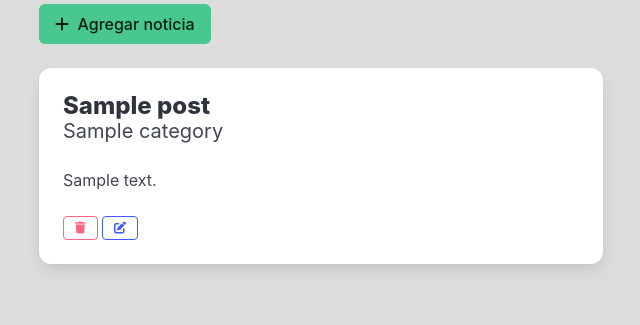
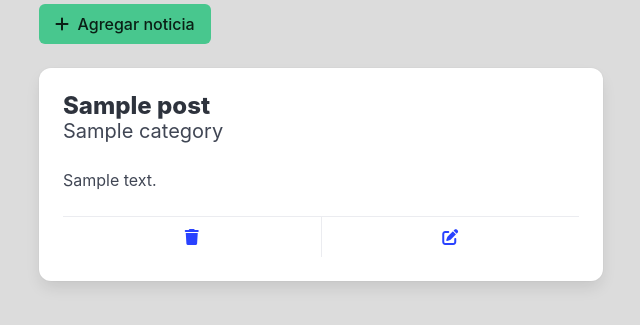
Before and after one commit to RENE-BARCENA-ANGELES/CN2_CRUD_MAINCRA, a Flask app: page / in a window 1280 px wide. Shown: the part 124-449 px from the top of the page, without its empty margins (319-959 px from the left). Run offline with Flask 3, Linux system fonts and the light colour scheme; tables that the repository leaves empty hold one stand-in row (values such as "Sample post"); some libraries are stand-ins or nearby versions.

Commit message:
card_buttons

```diff
--- a/templates/index.html
+++ b/templates/index.html
@@ -16,11 +16,11 @@
                 </div>
                 <div class="content">
                     {{ post.content }}
-                    </div>
-
-                    <a href="{{ url_for('delete_post', id = post.id )}}" class="button is-small is-danger is-outlined"><i class="fa-solid fa-trash"></i></a>
-                    <a href="{{ url_for('update_post', id = post.id )}}" class="button is-small is-link is-outlined"><i class="fa-solid fa-pen-to-square"></i></a>
-
+                </div>
+                <footer class="card-footer">
+                    <a class="card-footer-item" href="{{ url_for('delete_post', id = post.id )}}" class="button is-small is-danger is-outlined"><i class="fa-solid fa-trash"></i></a>
+                    <a class="card-footer-item" href="{{ url_for('update_post', id = post.id )}}" class="button is-small is-link is-outlined"><i class="fa-solid fa-pen-to-square"></i></a>
+                </footer>
             </div>
         </div>
         {% endfor %}
```
